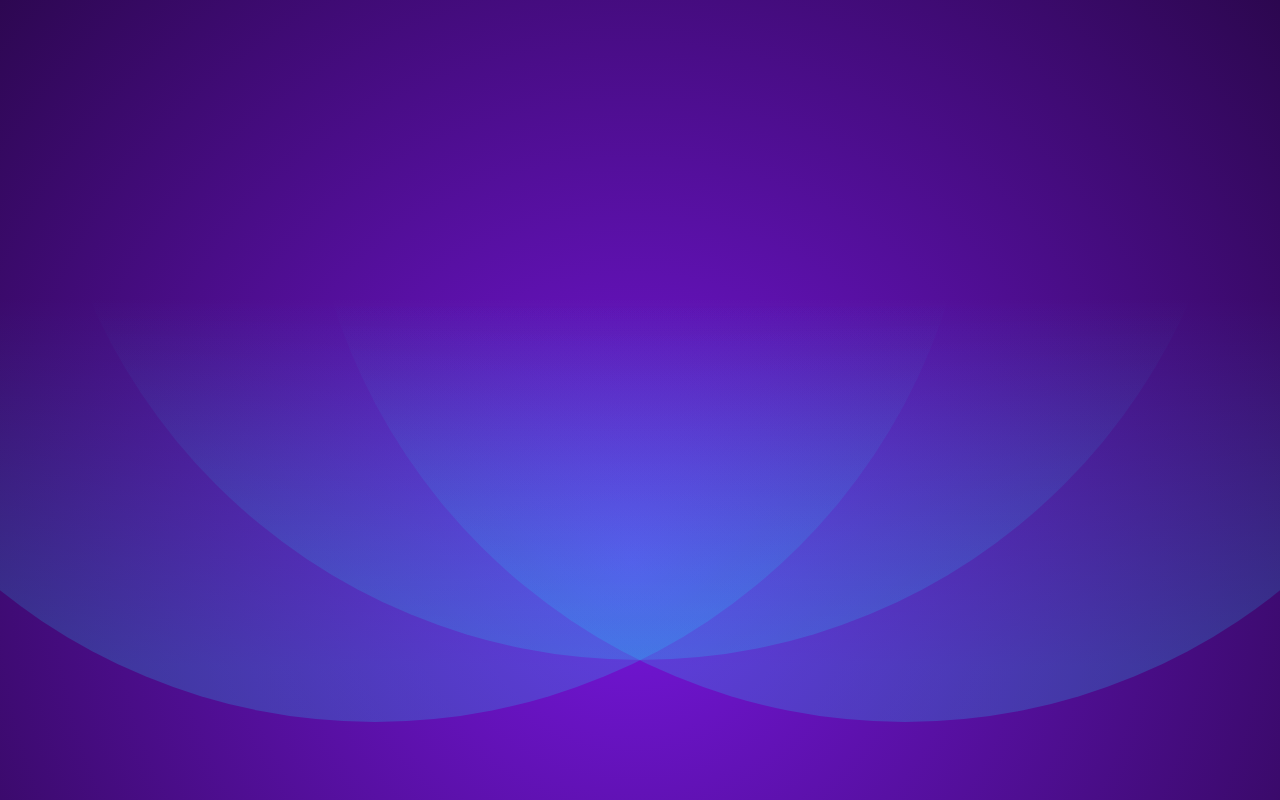
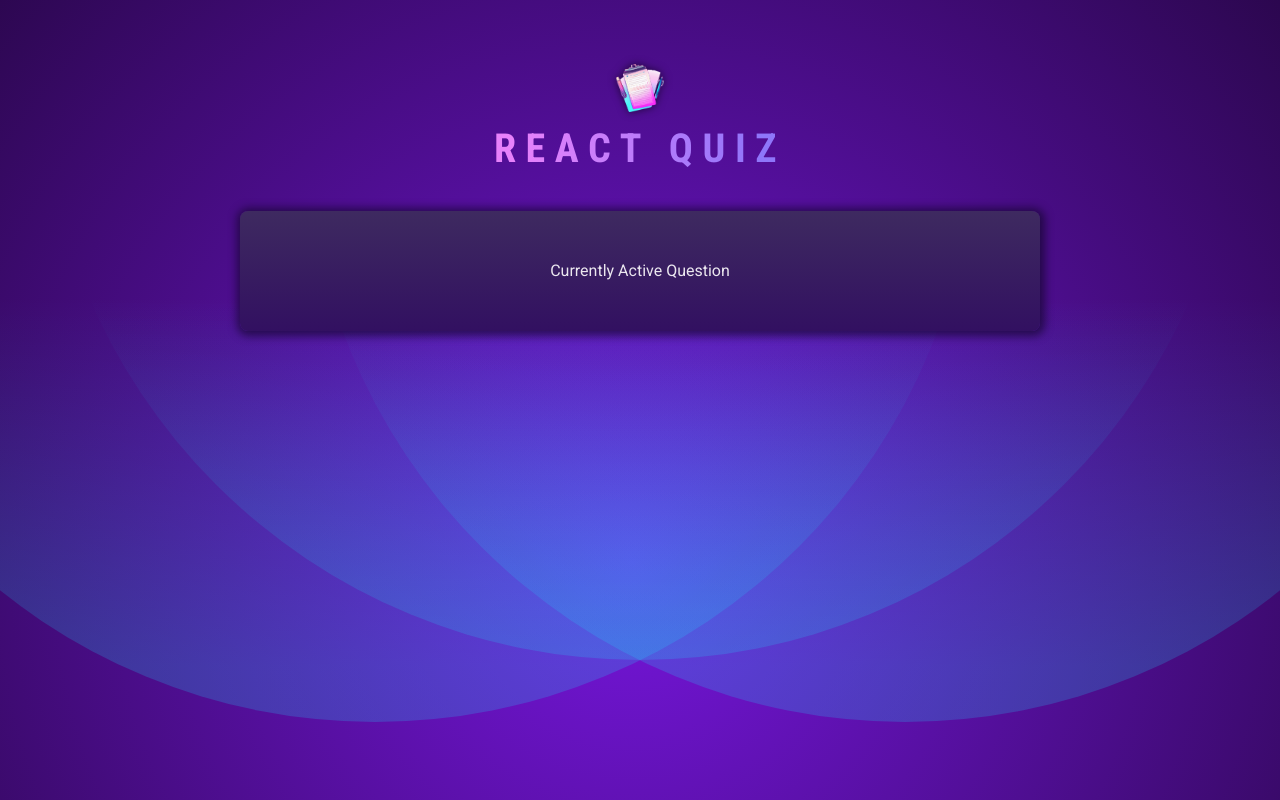
Before and after one commit to GiorgioBolzoni/09-react-quiz-app, a React (Vite) app: page / in a window 1280 px wide. Built offline with nearby package versions, Linux system fonts and the light colour scheme.

Commit message:
creati Header e componente quiz

```diff
--- a/src/App.jsx
+++ b/src/App.jsx
@@ -1,3 +1,10 @@
-function App() {}
+import Header from "./components/Header";
+import Quiz from "./components/Quiz";
+function App() {
+    return <>
+    <Header />
+    <Quiz />
+    </>
+}
 
 export default App;
--- /dev/null
+++ b/src/components/Header.jsx
@@ -0,0 +1,8 @@
+import logoImg from '../assets/quiz-logo.png';
+
+export default function Header(){
+    return <header>
+        <img src={logoImg} alt="logo-quiz" />
+        <h1>React Quiz</h1>
+    </header>
+}
--- /dev/null
+++ b/src/components/Quiz.jsx
@@ -0,0 +1,8 @@
+
+export default function Quiz(){
+
+
+    return <section id="quiz">
+        <p>Currently Active Question</p>
+    </section>
+}
```
